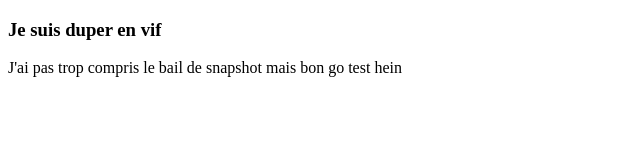
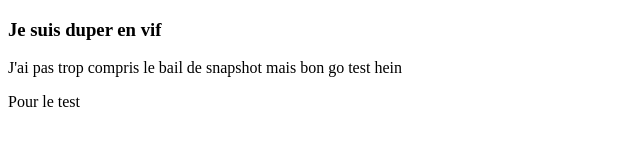
Before and after one commit to YesIDo49/test, a plain HTML site: page index.html in a window 1280 px wide. Shown: the full height of the page, 0-640 px from the left. Drawn offline with Linux system fonts and the light colour scheme.

Commit message:
ajout 3e div

```diff
--- a/index.html
+++ b/index.html
@@ -15,5 +15,9 @@
         <p>J'ai pas trop compris le bail de snapshot mais bon go test hein</p>
     </div>
 
+    <div class="text">
+        <p>Pour le test</p>
+    </div>
+
 </body>
 </html>
```
